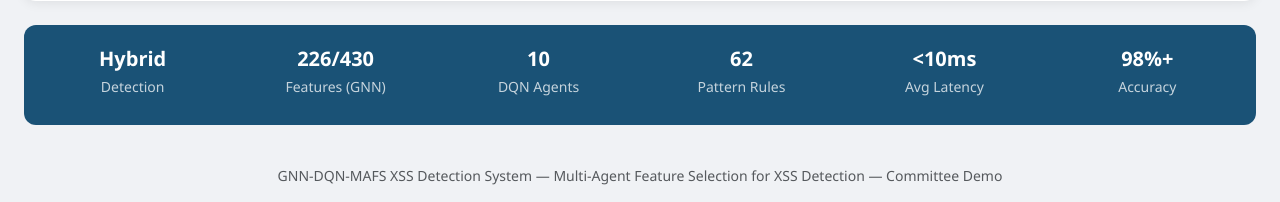
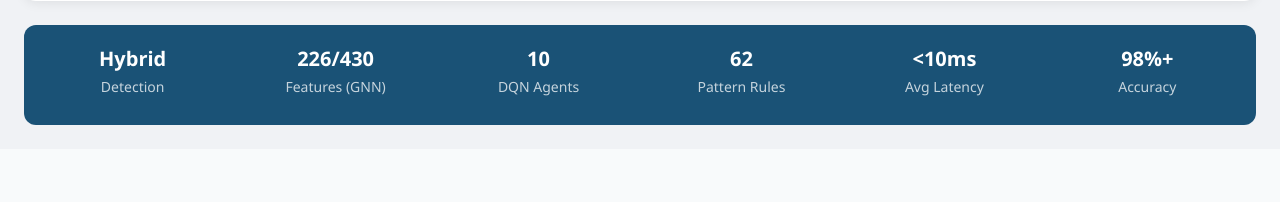
Before and after one commit to xssfirewall-cyber/xss-firewall-demo, a Flask app: page / in a window 1280 px wide. Shown: the part 1346-1548 px from the top of the page. After the commit the page ends 1471 px from the top, so only its background shows below. Run offline with Flask 3, Linux system fonts and the light colour scheme; data that the repository does not hold is empty; some libraries are stand-ins or nearby versions.

Commit message:
Dashboard: remove committee-demo footer line

```diff
--- a/templates/index.html
+++ b/templates/index.html
@@ -291,10 +291,6 @@
     </div>
 </div>
 
-<!-- Footer -->
-<footer class="text-center py-3 text-muted small">
-    GNN-DQN-MAFS XSS Detection System &mdash; Multi-Agent Feature Selection for XSS Detection &mdash; Committee Demo
-</footer>
 
 <script>
 // ── Check Input ──
```
